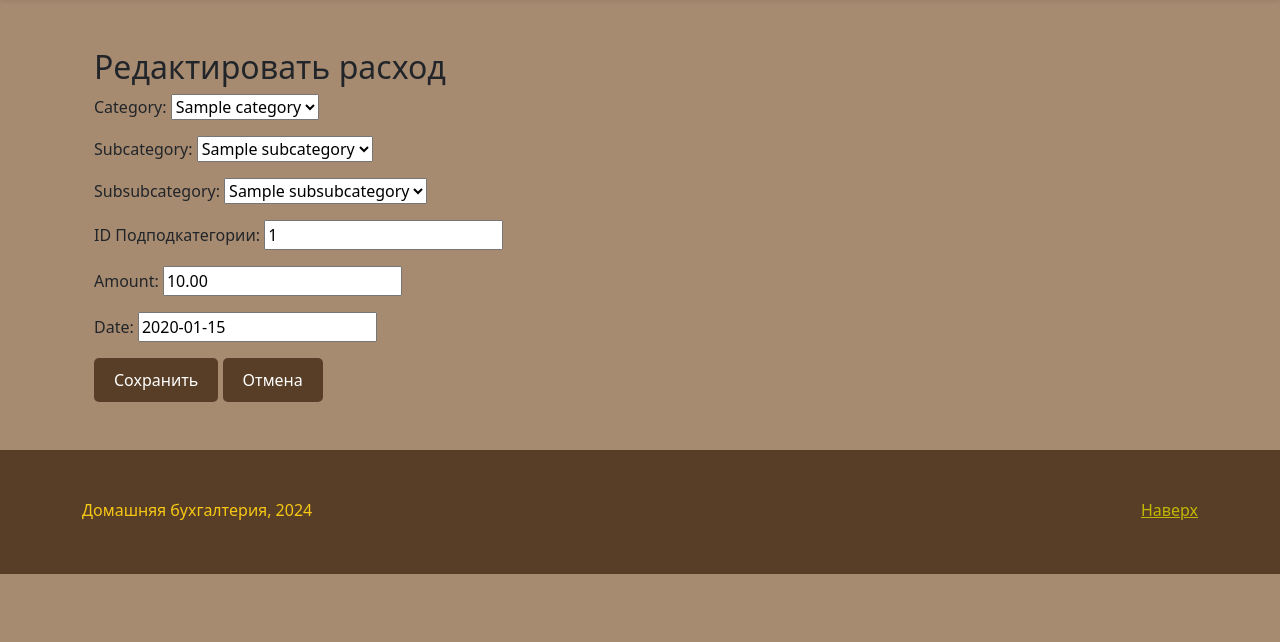
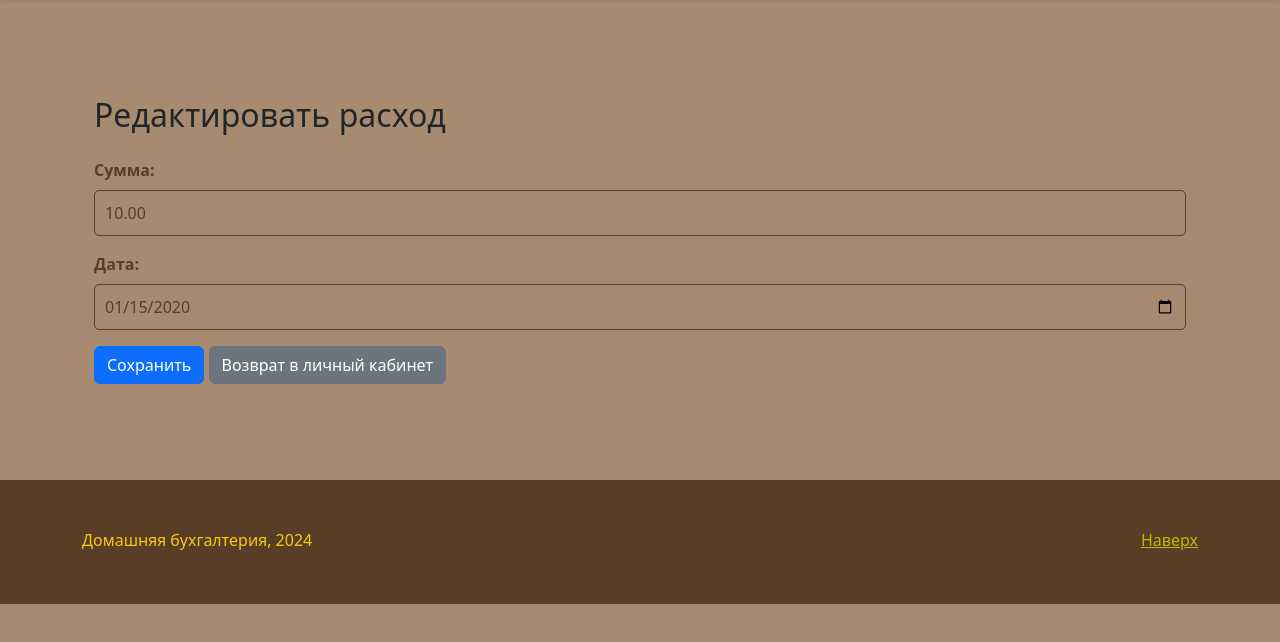
Before and after one commit to LaraKulikova/homebuhweb, a Django app: page /expenses/edit/1/ in a window 1280 px wide. Shown: the part 110-752 px from the top of the page. Run offline with Django 5.2, Linux system fonts and the light colour scheme; a user stored in the database is signed in; tables that the repository leaves empty hold one stand-in row (values such as "Sample post"); grey boxes marked "Sample" are stand-in pictures; parts of the project's set-up code (start-up, migrations or seed data) failed here and were passed over.

Commit message:
исправила ошибки

```diff
--- a/homebuhweb/forms.py
+++ b/homebuhweb/forms.py
@@ -28,32 +28,25 @@ class UserForm(forms.ModelForm):
         }
 
 
+
+
+
+from django import forms
+from .models import Expense
+
 class ExpenseForm(forms.ModelForm):
-    subsubcategory_id = forms.CharField(
-        label='ID Подподкатегории',
-        required=False,
-        widget=forms.TextInput(attrs={'readonly': 'readonly'})
-    )
-
     class Meta:
         model = Expense
-        fields = ['category', 'subcategory', 'subsubcategory', 'subsubcategory_id', 'amount', 'date']
-
-    def __init__(self, *args, **kwargs):
-        super(ExpenseForm, self).__init__(*args, **kwargs)
-
-        if self.instance and self.instance.pk:
-            if self.instance.subsubcategory:
-                self.fields['subsubcategory_id'].initial = self.instance.subsubcategory.id
-
-        self.fields['amount'].widget.attrs.update({'min': '0', 'step': '0.01'})
+        fields = ['category', 'subcategory', 'subsubcategory', 'amount', 'date']
 
     def clean_amount(self):
         amount = self.cleaned_data.get('amount')
-
         if amount < 0:
             raise forms.ValidationError('Сумма не может быть отрицательной')
         return amount
+
+
+
 
 
 class CarExpenseForm(forms.ModelForm):
--- a/homebuhweb/views.py
+++ b/homebuhweb/views.py
@@ -314,23 +314,29 @@ def add_expense(request, expense=None):
     }
 
     return render(request, 'homebuhweb/expenses/add_expenses.html', context)
+
+
+
 @login_required
 def edit_expense(request, expense_id):
     expense = get_object_or_404(Expense, id=expense_id, user=request.user)
-    form = ExpenseForm(instance=expense)
 
     if request.method == 'POST':
-        form = ExpenseForm(request.POST, instance=expense)
-        if form.is_valid():
-            form.save()
-            return redirect('add_expense')  # Перенаправление на страницу добавления расходов
+        amount = request.POST.get('amount')
+        date = request.POST.get('date')
+
+        if amount and date:
+            expense.amount = amount
+            expense.date = date
+            expense.save()
+            return redirect('add_expense')  # Перенаправление на страницу личного кабинета
 
     context = {
-        'form': form,
         'expense': expense,
     }
 
     return render(request, 'homebuhweb/expenses/edit_expense.html', context)
+
 
 @login_required
 def delete_expense(request, expense_id):
@@ -381,7 +387,7 @@ def add_car_expense(request, expense_id):
             car_expense.subsubcategory = expense
             car_expense.user = request.user
             car_expense.save()
-            return redirect('user_cabinet')
+            return redirect('add_expense')
     else:
         initial_data = {
             'amount': expense.amount,
--- a/templates/homebuhweb/expenses/edit_expense.html
+++ b/templates/homebuhweb/expenses/edit_expense.html
@@ -1,13 +1,26 @@
 {% extends 'homebuhweb/base.html' %}
 
 {% block content %}
-    <div class="container">
-        <h2>Редактировать расход</h2>
-        <form method="post">
+    <div class="container mt-5">
+        <h2 class="mb-4">Редактировать расход</h2>
+        <form method="post" class="mb-5">
             {% csrf_token %}
-            {{ form.as_p }}
-            <button type="submit" class="btn btn-custom">Сохранить</button>
-            <a href="{% url 'add_expense' %}" class="btn btn-custom">Отмена</a>
+            <!-- Скрытое поле для id -->
+            <input type="hidden" name="id" value="{{ expense.id }}">
+            <!-- Поле для суммы -->
+            <div class="mb-3">
+                <label for="id_amount" class="form-label">Сумма:</label>
+                <input type="number" name="amount" class="form-control" id="id_amount"
+                       value="{{ expense.amount }}" min="0" step="0.01" required>
+            </div>
+            <!-- Поле для выбора даты -->
+            <div class="mb-3">
+                <label for="id_date" class="form-label">Дата:</label>
+                <input type="date" name="date" class="form-control" id="id_date"
+                       value="{{ expense.date|date:'Y-m-d' }}" required>
+            </div>
+            <button type="submit" class="btn btn-primary">Сохранить</button>
+            <a href="{% url 'user_cabinet' %}" class="btn btn-secondary">Возврат в личный кабинет</a>
         </form>
     </div>
 {% endblock %}
```
